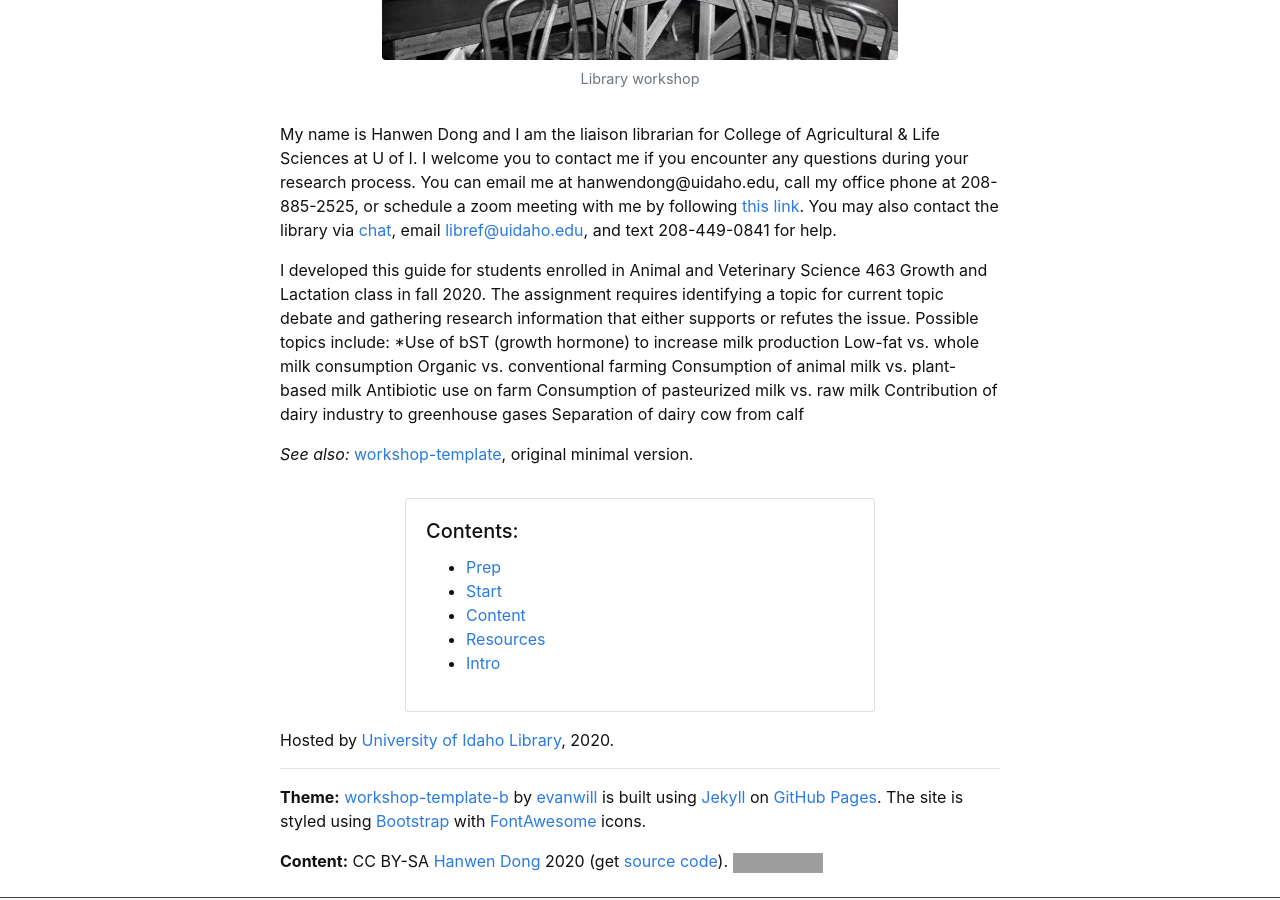
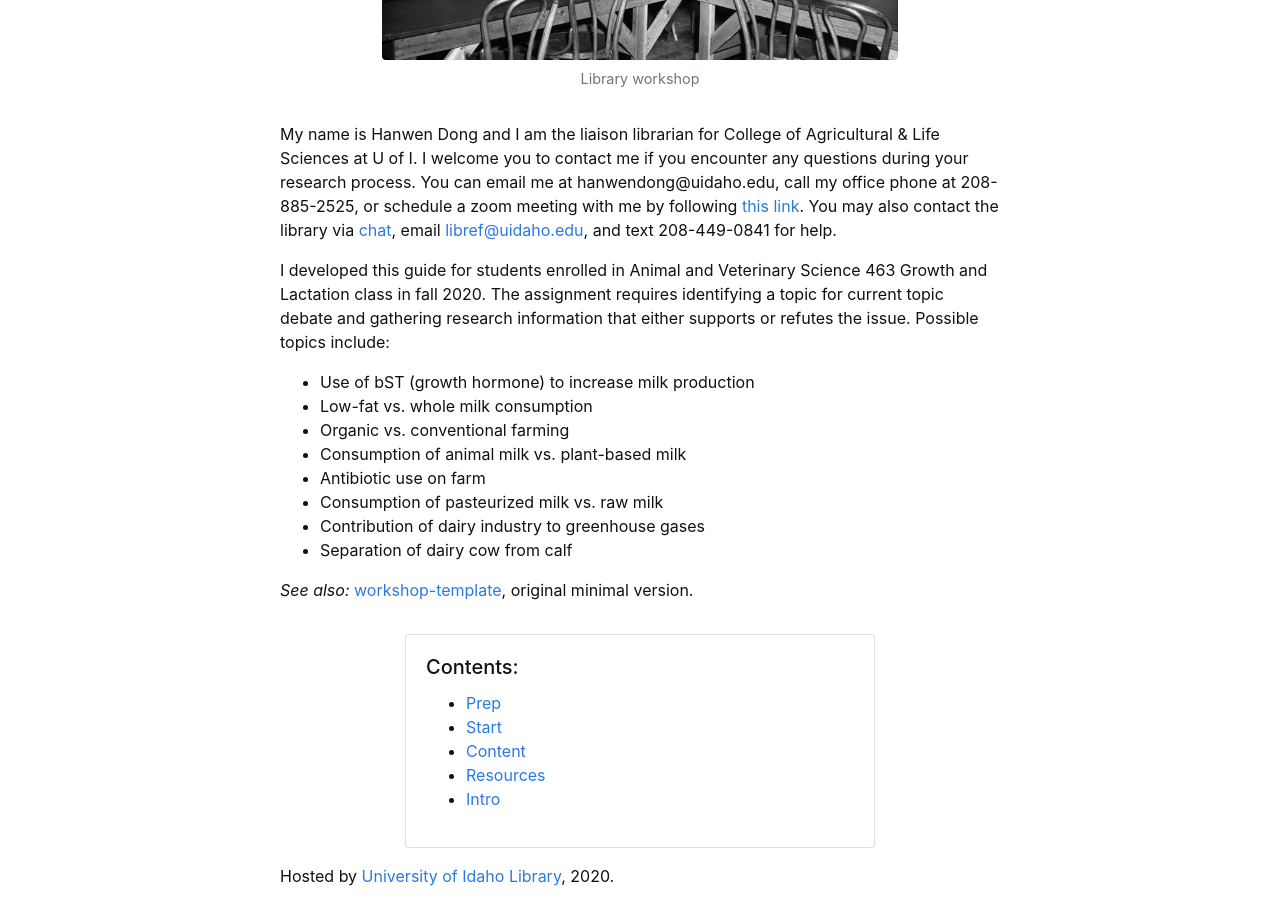
Before and after one commit to hanwendong1/AVS463-f20, a Jekyll site: the page built from index.md, in a window 1280 px wide and 900 px high, scrolled down 373 px. Built offline with Jekyll 4.4.1, drawn with Linux system fonts in a browser that asks for light colours; grey boxes are pictures that could not be loaded.

```diff
--- a/index.md
+++ b/index.md
@@ -10,14 +10,14 @@ layout: default
 My name is Hanwen Dong and I am the liaison librarian for College of Agricultural & Life Sciences at U of I. I welcome you to contact me if you encounter any questions during your research process. You can email me at hanwendong@uidaho.edu, call my office phone at 208-885-2525, or schedule a zoom meeting with me by following [this link](https://uidaho.co1.qualtrics.com/jfe/form/SV_1GJiDTJ7po0bDk9?topic=Agricultural+%26amp%3B+Life+Sciences&person=Hanwen+Dong&email=hanwendong%40uidaho.edu). You may also contact the library via [chat](https://www.lib.uidaho.edu/help/chat.html), email <libref@uidaho.edu>, and text 208-449-0841 for help.
 
 I developed this guide for students enrolled in Animal and Veterinary Science 463 Growth and Lactation class in fall 2020. The assignment requires identifying a topic for current topic debate and gathering research information that either supports or refutes the issue. Possible topics include:
-*Use of bST (growth hormone) to increase milk production
-Low-fat vs. whole milk consumption
-Organic vs. conventional farming
-Consumption of animal milk vs. plant-based milk
-Antibiotic use on farm
-Consumption of pasteurized milk vs. raw milk
-Contribution of dairy industry to greenhouse gases
-Separation of dairy cow from calf
+- Use of bST (growth hormone) to increase milk production
+- Low-fat vs. whole milk consumption
+- Organic vs. conventional farming
+- Consumption of animal milk vs. plant-based milk
+- Antibiotic use on farm
+- Consumption of pasteurized milk vs. raw milk
+- Contribution of dairy industry to greenhouse gases
+- Separation of dairy cow from calf
 
 
 *See also:* [workshop-template](https://evanwill.github.io/workshop-template/), original minimal version.
```
